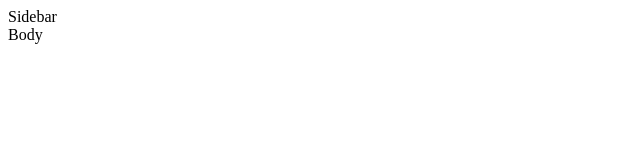
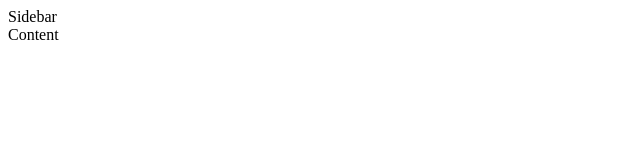
Before and after one commit to pyldin601/ttymi, a React app: page / in a window 1280 px wide. Shown: the top 160 px of the page, without its empty margins (0-640 px from the left). Built offline with nearby package versions, Linux system fonts and the light colour scheme.

Commit message:
add Sidebar and Content components

```diff
--- a/src/App.js
+++ b/src/App.js
@@ -1,8 +1,10 @@
 import React from 'react';
 import TerminalLayout from './components/terminal/TerminalLayout/TerminalLayout';
+import Sidebar from './components/terminal/Sidebar/Sidebar';
+import Content from './components/terminal/Content/Content';
 
 const App = () => {
-  return <TerminalLayout sidebar="Sidebar" body="Body" />;
+  return <TerminalLayout sidebar={<Sidebar />} content={<Content />} />;
 };
 
 export default App;
--- /dev/null
+++ b/src/components/terminal/Content/Content.css
@@ -0,0 +1 @@
+.content {}
--- /dev/null
+++ b/src/components/terminal/Content/Content.js
@@ -0,0 +1,8 @@
+import React from 'react';
+import styles from './Content.css';
+
+const Content = () => {
+  return <div className={styles.content}>Content</div>
+};
+
+export default Content;
--- /dev/null
+++ b/src/components/terminal/Sidebar/Sidebar.css
@@ -0,0 +1 @@
+.sidebar {}
--- /dev/null
+++ b/src/components/terminal/Sidebar/Sidebar.js
@@ -0,0 +1,8 @@
+import React from 'react';
+import * as styles from './Sidebar.css';
+
+const Sidebar = () => {
+  return <div className={styles.sidebar}>Sidebar</div>;
+};
+
+export default Sidebar;
--- a/src/components/terminal/TerminalLayout/TerminalLayout.css
+++ b/src/components/terminal/TerminalLayout/TerminalLayout.css
@@ -1,5 +1,5 @@
-.wrap {}
+.layout {}
 
-.sidebar {}
+.sidebarWrap {}
 
-.body {}
+.contentWrap {}
--- a/src/components/terminal/TerminalLayout/TerminalLayout.js
+++ b/src/components/terminal/TerminalLayout/TerminalLayout.js
@@ -2,18 +2,18 @@ import React from 'react';
 import * as PropTypes from 'prop-types'
 import styles from './TerminalLayout.css';
 
-const TerminalLayout = ({ sidebar, body }) => {
+const TerminalLayout = ({ sidebar, content }) => {
   return (
-    <div className={styles.wrap}>
-      <div className={styles.sidebar}>{sidebar}</div>
-      <div className={styles.body}>{body}</div>
+    <div className={styles.layout}>
+      <div className={styles.sidebarWrap}>{sidebar}</div>
+      <div className={styles.contentWrap}>{content}</div>
     </div>
   );
 };
 
 TerminalLayout.propTypes = {
   sidebar: PropTypes.node.isRequired,
-  body: PropTypes.node.isRequired,
+  content: PropTypes.node.isRequired,
 };
 
 export default TerminalLayout;
```
